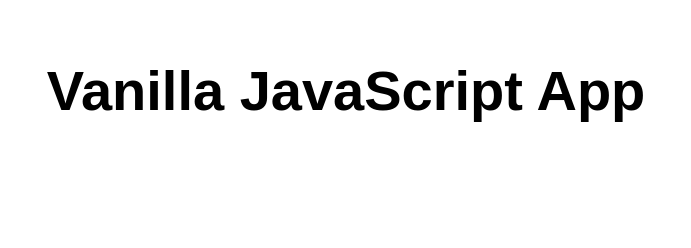
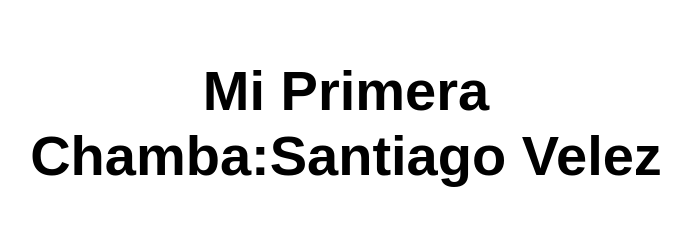
Before and after one commit to Yori-Cryo/Azure_Web_Static_1, a website: page src/index.html in a window 1280 px wide. Shown: the whole page, without its empty margins (294-985 px from the left). Drawn offline with Linux system fonts and the light colour scheme.

Commit message:
Update index.html

```diff
--- a/src/index.html
+++ b/src/index.html
@@ -5,12 +5,12 @@
   <meta charset="UTF-8">
   <meta name="viewport" content="width=device-width, initial-scale=1.0">
   <link rel="stylesheet" href="styles.css">
-  <title>Vanilla JavaScript App</title>
+  <title>Mi Primera Chamba:Santiago Velez</title>
 </head>
 
 <body>
   <main>
-    <h1>Vanilla JavaScript App</h1>
+    <h1>Mi Primera Chamba:Santiago Velez</h1>
   </main>
 </body>
 
```
